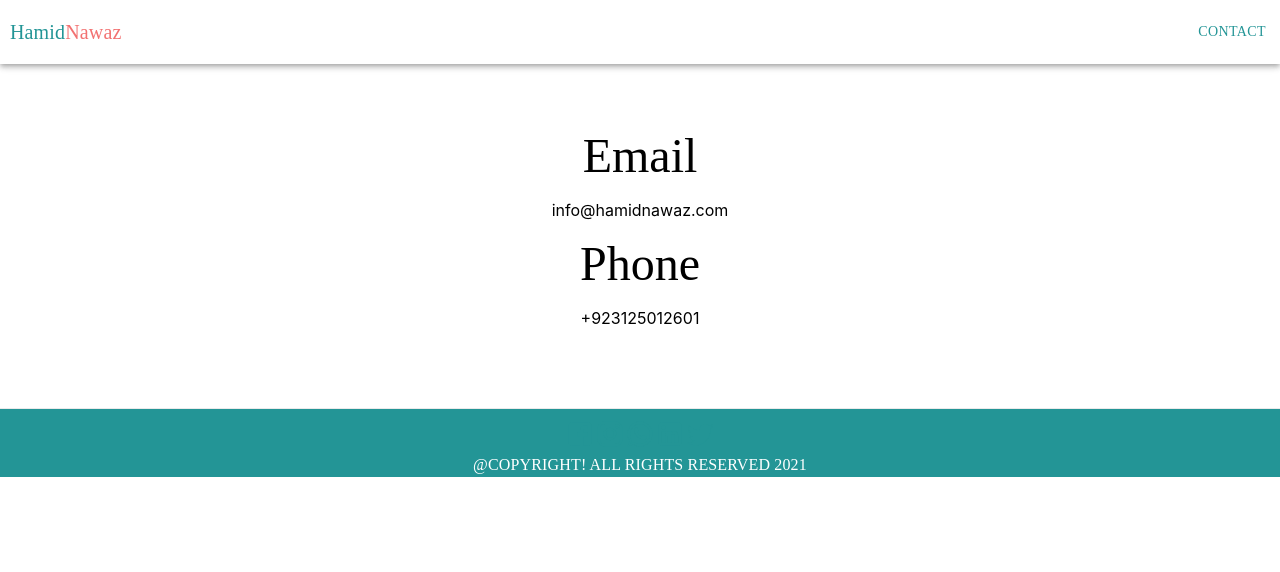
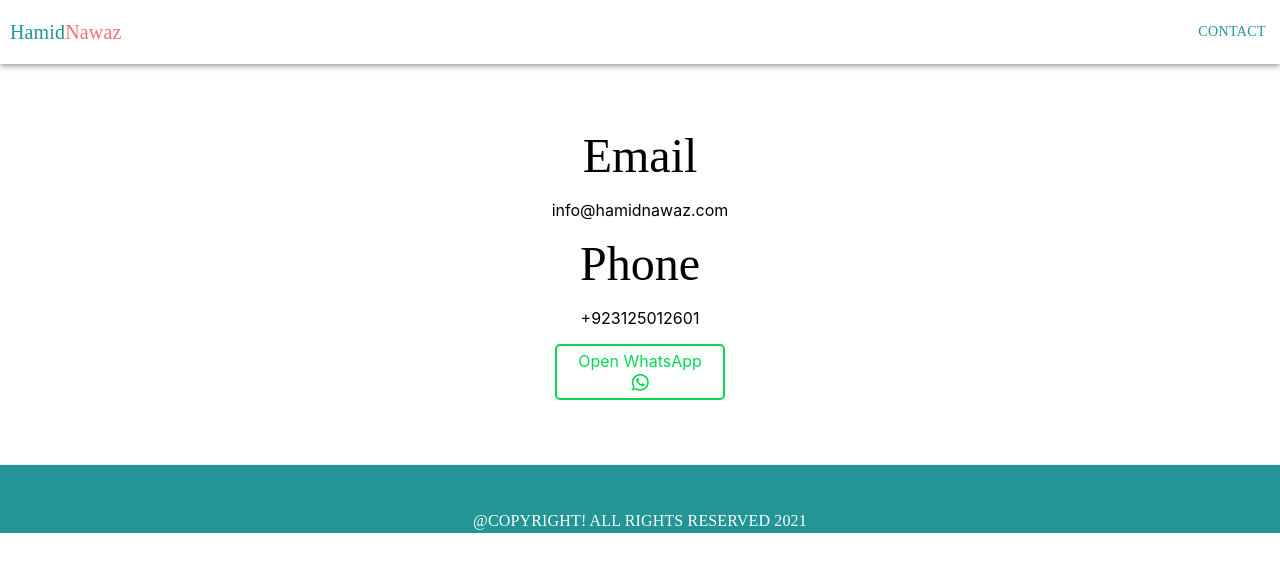
Before and after one commit to hamidnawaz28/portfolio, a Next.js app: page /contact-me in a window 1280 px wide. Shown: the top 572 px of the page. Built offline with nearby package versions, Linux system fonts and the light colour scheme.

Commit message:
added whatsapp contact

```diff
--- a/pages/contact-me.tsx
+++ b/pages/contact-me.tsx
@@ -1,11 +1,16 @@
 import { makeStyles } from "@mui/styles";
 import { Theme } from "@mui/system";
-import { Typography } from "@mui/material";
+import { Typography, Link } from "@mui/material";
+import { WhatsApp } from "@mui/icons-material";
 import { Footer } from "../containers/footer";
 import { Seo } from "../components/seo";
 
 const useStyles = makeStyles((theme: Theme) => ({
   root: {
+    display: "flex",
+    flexDirection: "column",
+    alignItems: "center",
+    justifyContent: "center",
     textAlign: "center",
     padding: "5% 20%",
     [theme.breakpoints.down("sm")]: {
@@ -45,6 +50,25 @@ const ContactMe = () => {
               </div>
             );
           })}
+          <div
+            style={{
+              color: "#06d755",
+              padding: "5px 10px",
+              border: "2px solid #06d755",
+              borderRadius: "5px",
+              width: "170px",
+            }}
+          >
+            <Link
+              href="https://wa.me/qr/I37QMGAGKDOOA1"
+              underline="none"
+              color="inherit"
+              target="_blank"
+            >
+              Open WhatsApp{"  "}
+              <WhatsApp style={{ verticalAlign: "middle", color: "#06d755" }} />
+            </Link>
+          </div>
         </div>
       </main>
       <Footer />
```
